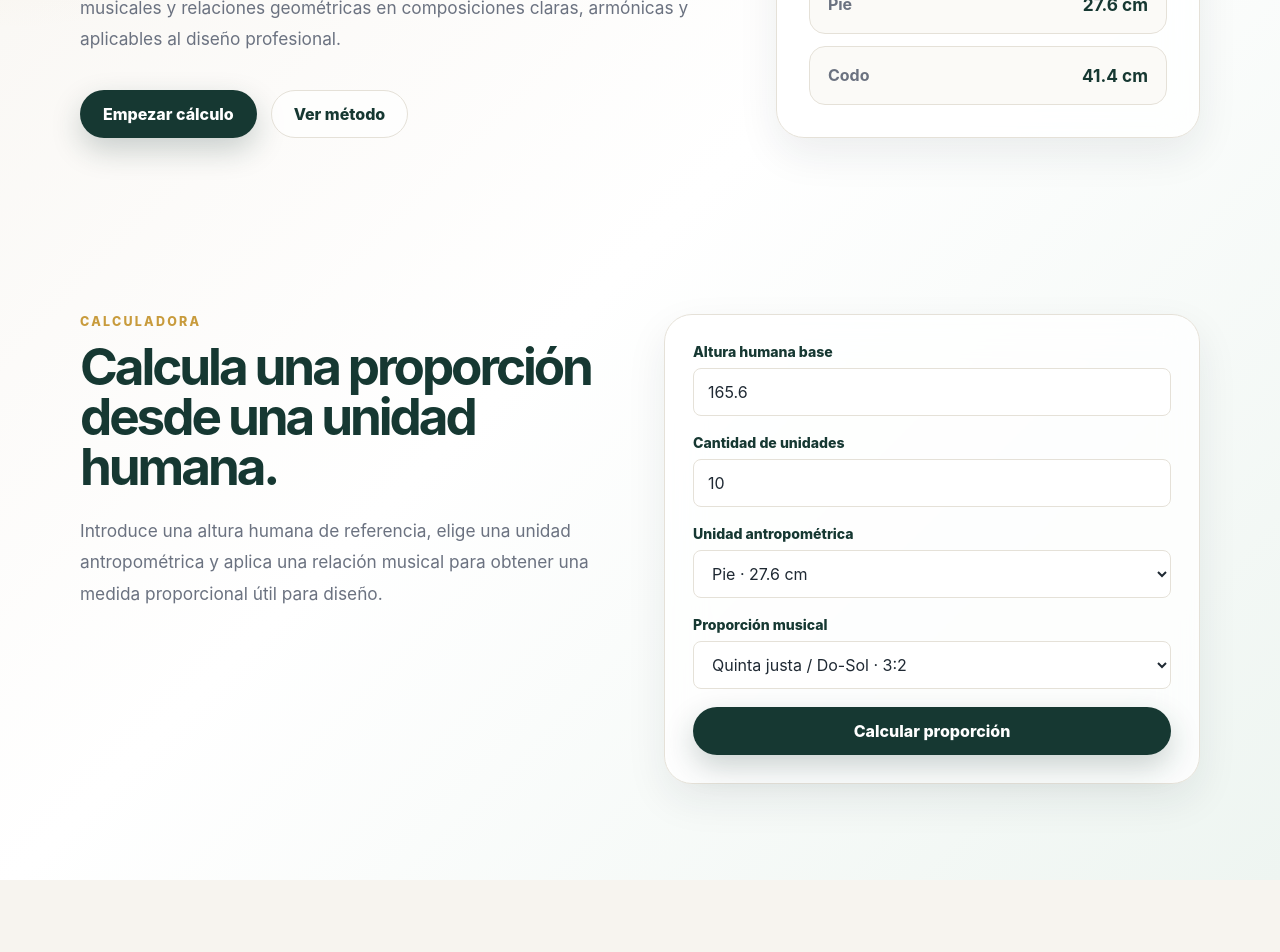
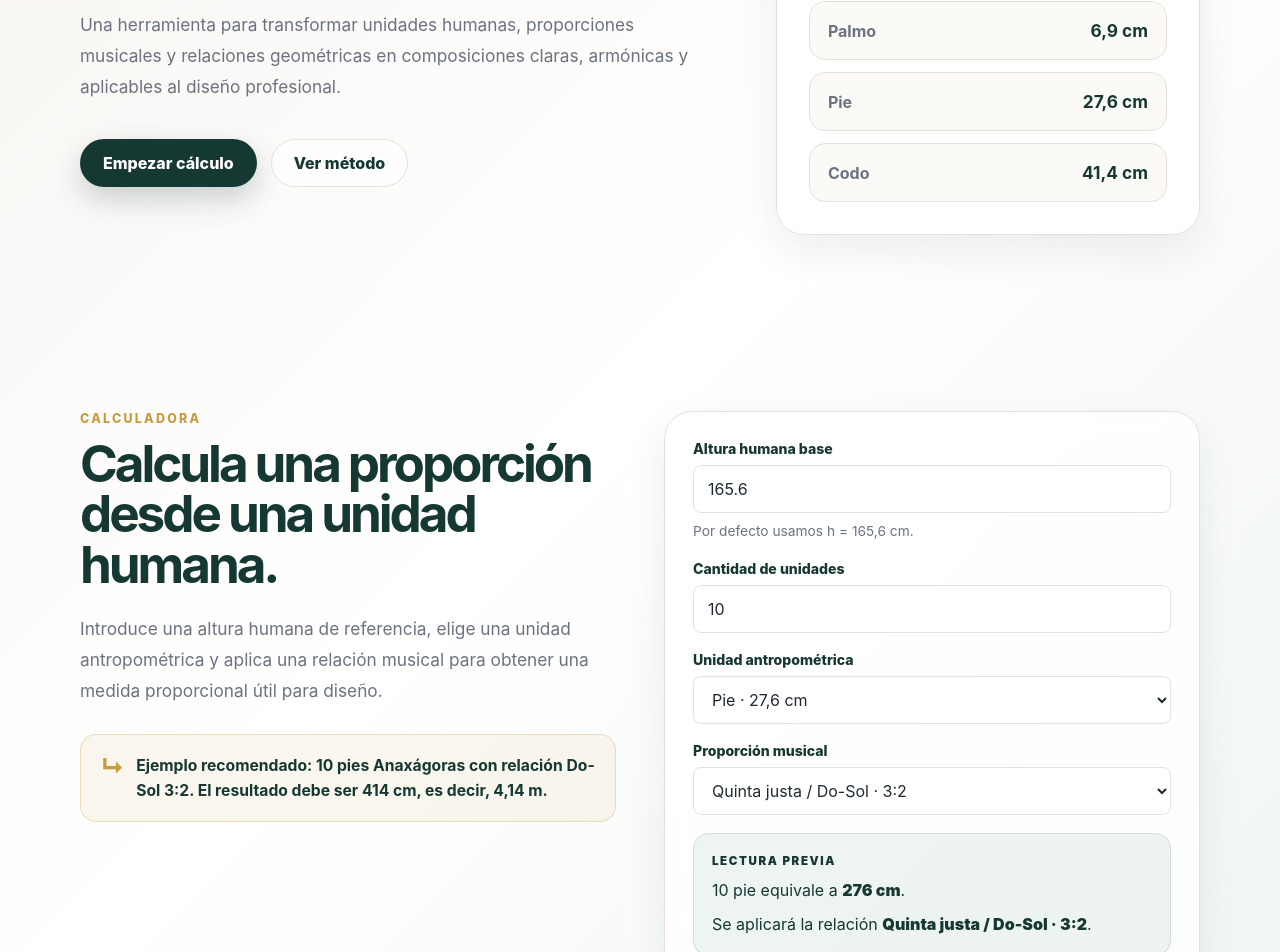
Before and after one commit to CocoGar/anaxagorasapp, a Vue app: page / in a window 1280 px wide. Shown: the part 480-1432 px from the top of the page. Before the commit the page ends 1360 px from the top, so only its background shows below. Built offline with nearby package versions, Linux system fonts and the light colour scheme.

Commit message:
feat: improve calculator UX and Spanish number formatting

```diff
--- a/src/components/ui/BaseButton.vue
+++ b/src/components/ui/BaseButton.vue
@@ -3,13 +3,22 @@ defineProps({
   variant: {
     type: String,
     default: 'primary',
-    validator: (value) => ['primary', 'secondary'].includes(value)
+    validator: (value) => ['primary', 'secondary', 'ghost'].includes(value)
+  },
+  type: {
+    type: String,
+    default: 'button',
+    validator: (value) => ['button', 'submit', 'reset'].includes(value)
   }
 });
 </script>
 
 <template>
-  <button class="base-button" :class="`base-button--${variant}`">
+  <button
+    class="base-button"
+    :class="`base-button--${variant}`"
+    :type="type"
+  >
     <slot />
   </button>
 </template>
@@ -25,14 +34,21 @@ defineProps({
   border: 1px solid transparent;
   border-radius: 999px;
   font-weight: 800;
+  line-height: 1;
   transition:
     transform 0.2s ease,
     box-shadow 0.2s ease,
-    background 0.2s ease;
+    background 0.2s ease,
+    border-color 0.2s ease;
 }
 
 .base-button:hover {
   transform: translateY(-1px);
+}
+
+.base-button:focus-visible {
+  outline: 4px solid rgba(200, 155, 60, 0.26);
+  outline-offset: 3px;
 }
 
 .base-button--primary {
@@ -41,9 +57,27 @@ defineProps({
   box-shadow: 0 12px 30px rgba(22, 56, 50, 0.22);
 }
 
+.base-button--primary:hover {
+  box-shadow: 0 16px 36px rgba(22, 56, 50, 0.28);
+}
+
 .base-button--secondary {
   border-color: var(--color-border);
   background: rgba(255, 255, 255, 0.7);
   color: var(--color-primary);
 }
+
+.base-button--secondary:hover {
+  border-color: rgba(22, 56, 50, 0.24);
+  background: #ffffff;
+}
+
+.base-button--ghost {
+  background: transparent;
+  color: var(--color-primary);
+}
+
+.base-button--ghost:hover {
+  background: rgba(22, 56, 50, 0.06);
+}
 </style>
--- /dev/null
+++ b/src/utils/numberFormat.js
@@ -0,0 +1,20 @@
+export function formatSpanishNumber(value, maximumFractionDigits = 2) {
+  const numericValue = Number(value);
+
+  if (!Number.isFinite(numericValue)) {
+    return '0';
+  }
+
+  return new Intl.NumberFormat('es-ES', {
+    minimumFractionDigits: 0,
+    maximumFractionDigits
+  }).format(numericValue);
+}
+
+export function formatCentimeters(value) {
+  return `${formatSpanishNumber(value)} cm`;
+}
+
+export function formatMeters(value) {
+  return `${formatSpanishNumber(value)} m`;
+}
--- a/src/views/CalculatorView.vue
+++ b/src/views/CalculatorView.vue
@@ -8,11 +8,18 @@ import BaseSelect from '../components/ui/BaseSelect.vue';
 
 import {
   DEFAULT_HUMAN_HEIGHT_CM,
-  getAnthropometricUnits
+  getAnthropometricUnits,
+  getAnthropometricUnitById
 } from '../core/anthropometricSystem';
 
 import { MUSICAL_RATIOS } from '../core/musicalRatios';
 import { calculateAnaxagorasProportion } from '../core/proportionCalculator';
+
+import {
+  formatCentimeters,
+  formatMeters,
+  formatSpanishNumber
+} from '../utils/numberFormat';
 
 const heightCm = ref(DEFAULT_HUMAN_HEIGHT_CM);
 const quantity = ref(10);
@@ -21,11 +28,26 @@ const musicalRatioId = ref('fifth');
 const calculationResult = ref(null);
 const errorMessage = ref('');
 
+const anthropometricUnits = computed(() =>
+  getAnthropometricUnits(Number(heightCm.value))
+);
+
 const anthropometricUnitOptions = computed(() =>
-  getAnthropometricUnits(Number(heightCm.value)).map((unit) => ({
+  anthropometricUnits.value.map((unit) => ({
     value: unit.id,
-    label: `${unit.name} · ${unit.valueCm} cm`
+    label: `${unit.name} · ${formatCentimeters(unit.valueCm)}`
   }))
+);
+
+const selectedAnthropometricUnit = computed(() =>
+  getAnthropometricUnitById(
+    anthropometricUnitId.value,
+    Number(heightCm.value)
+  )
+);
+
+const selectedMusicalRatio = computed(() =>
+  MUSICAL_RATIOS.find((ratio) => ratio.id === musicalRatioId.value)
 );
 
 const musicalRatioOptions = MUSICAL_RATIOS.map((ratio) => ({
@@ -65,17 +87,31 @@ function calculateResult() {
           y aplica una relación musical para obtener una medida proporcional útil
           para diseño.
         </p>
+
+        <div class="calculator-view__hint">
+          <span class="calculator-view__hint-mark">↳</span>
+          <p>
+            Ejemplo recomendado: 10 pies Anaxágoras con relación Do-Sol 3:2.
+            El resultado debe ser 414 cm, es decir, 4,14 m.
+          </p>
+        </div>
       </div>
 
       <BaseCard class="calculator-view__card">
         <form class="calculator-form" @submit.prevent="calculateResult">
+          <div class="calculator-form__group">
             <BaseInput
               id="heightCm"
               v-model="heightCm"
               label="Altura humana base"
               type="number"
-            placeholder="165.6"
+              placeholder="165,6"
             />
+
+            <p class="calculator-form__helper">
+              Por defecto usamos h = {{ formatCentimeters(DEFAULT_HUMAN_HEIGHT_CM) }}.
+            </p>
+          </div>
 
           <BaseInput
             id="quantity"
@@ -99,7 +135,26 @@ function calculateResult() {
             :options="musicalRatioOptions"
           />
 
-          <BaseButton>
+          <div class="live-summary">
+            <p class="live-summary__label">Lectura previa</p>
+
+            <p>
+              {{ formatSpanishNumber(quantity) }}
+              {{ selectedAnthropometricUnit.name.toLowerCase() }} equivale a
+              <strong>
+                {{ formatCentimeters(quantity * selectedAnthropometricUnit.valueCm) }}
+              </strong>.
+            </p>
+
+            <p v-if="selectedMusicalRatio">
+              Se aplicará la relación
+              <strong>
+                {{ selectedMusicalRatio.name }} · {{ selectedMusicalRatio.ratioLabel }}
+              </strong>.
+            </p>
+          </div>
+
+          <BaseButton type="submit">
             Calcular proporción
           </BaseButton>
 
@@ -112,17 +167,17 @@ function calculateResult() {
           <p class="result-panel__label">Resultado proporcional</p>
 
           <div class="result-panel__main">
-            {{ calculationResult.resultCm }} cm
+            {{ formatCentimeters(calculationResult.resultCm) }}
           </div>
 
           <div class="result-panel__secondary">
-            {{ calculationResult.resultMeters }} m
+            {{ formatMeters(calculationResult.resultMeters) }}
           </div>
 
           <dl class="result-panel__details">
             <div>
               <dt>Medida base</dt>
-              <dd>{{ calculationResult.baseMeasureCm }} cm</dd>
+              <dd>{{ formatCentimeters(calculationResult.baseMeasureCm) }}</dd>
             </div>
 
             <div>
@@ -136,8 +191,8 @@ function calculateResult() {
             <div>
               <dt>Lectura del cálculo</dt>
               <dd>
-                {{ calculationResult.quantity }} unidades humanas transformadas
-                mediante una proporción musical.
+                {{ formatSpanishNumber(calculationResult.quantity) }}
+                unidades humanas transformadas mediante una proporción musical.
               </dd>
             </div>
           </dl>
@@ -168,6 +223,31 @@ function calculateResult() {
   letter-spacing: -0.06em;
 }
 
+.calculator-view__hint {
+  display: flex;
+  gap: 12px;
+  max-width: 620px;
+  margin-top: 28px;
+  padding: 18px 20px;
+  border: 1px solid rgba(200, 155, 60, 0.28);
+  border-radius: var(--radius-md);
+  background: rgba(200, 155, 60, 0.08);
+}
+
+.calculator-view__hint-mark {
+  color: var(--color-accent);
+  font-size: 1.4rem;
+  font-weight: 900;
+}
+
+.calculator-view__hint p {
+  margin: 0;
+  color: var(--color-primary);
+  font-size: 0.98rem;
+  font-weight: 700;
+  line-height: 1.6;
+}
+
 .calculator-view__card {
   display: grid;
   gap: 28px;
@@ -179,6 +259,18 @@ function calculateResult() {
   gap: 18px;
 }
 
+.calculator-form__group {
+  display: grid;
+  gap: 8px;
+}
+
+.calculator-form__helper {
+  margin: 0;
+  color: var(--color-muted);
+  font-size: 0.86rem;
+  line-height: 1.5;
+}
+
 .calculator-form__error {
   margin: 0;
   padding: 14px 16px;
@@ -187,6 +279,34 @@ function calculateResult() {
   background: rgba(180, 55, 55, 0.08);
   color: #8f1f1f;
   font-weight: 700;
+}
+
+.live-summary {
+  display: grid;
+  gap: 8px;
+  padding: 18px;
+  border: 1px solid rgba(22, 56, 50, 0.12);
+  border-radius: var(--radius-md);
+  background: rgba(217, 231, 223, 0.45);
+}
+
+.live-summary__label {
+  margin: 0;
+  color: var(--color-accent);
+  font-size: 0.72rem;
+  font-weight: 900;
+  letter-spacing: 0.14em;
+  text-transform: uppercase;
+}
+
+.live-summary p {
+  margin: 0;
+  color: var(--color-primary);
+  line-height: 1.6;
+}
+
+.live-summary strong {
+  font-weight: 900;
 }
 
 .result-panel {
--- a/src/views/HomeView.vue
+++ b/src/views/HomeView.vue
@@ -6,6 +6,8 @@ import {
   DEFAULT_HUMAN_HEIGHT_CM,
   getAnthropometricUnits
 } from '../core/anthropometricSystem';
+
+import { formatCentimeters } from '../utils/numberFormat';
 
 const anthropometricUnits = getAnthropometricUnits();
 </script>
@@ -27,15 +29,28 @@ const anthropometricUnits = getAnthropometricUnits();
         </p>
 
         <div class="home-view__actions">
-          <BaseButton>Empezar cálculo</BaseButton>
-          <BaseButton variant="secondary">Ver método</BaseButton>
+          <a href="#calculator">
+            <BaseButton>Empezar cálculo</BaseButton>
+          </a>
+
+          <a href="#method">
+            <BaseButton variant="secondary">Ver método</BaseButton>
+          </a>
         </div>
       </div>
 
       <BaseCard class="home-view__panel">
         <div class="measure-card">
           <p class="measure-card__eyebrow">Sistema antropométrico</p>
-          <h2>h = {{ DEFAULT_HUMAN_HEIGHT_CM }} cm</h2>
+
+          <h2>
+            h = {{ formatCentimeters(DEFAULT_HUMAN_HEIGHT_CM) }}
+          </h2>
+
+          <p class="measure-card__description">
+            Las unidades base se calculan desde una altura humana de referencia.
+            El sistema métrico se conserva como equivalencia técnica.
+          </p>
 
           <div class="measure-card__list">
             <div
@@ -43,7 +58,7 @@ const anthropometricUnits = getAnthropometricUnits();
               :key="unit.id"
             >
               <span>{{ unit.name }}</span>
-              <strong>{{ unit.valueCm }} cm</strong>
+              <strong>{{ formatCentimeters(unit.valueCm) }}</strong>
             </div>
           </div>
         </div>
@@ -85,11 +100,18 @@ const anthropometricUnits = getAnthropometricUnits();
 }
 
 .measure-card h2 {
-  margin: 0 0 28px;
+  margin: 0;
   color: var(--color-primary);
   font-size: clamp(2rem, 4vw, 3.8rem);
   line-height: 1;
   letter-spacing: -0.06em;
+}
+
+.measure-card__description {
+  margin: 18px 0 28px;
+  color: var(--color-muted);
+  font-size: 0.98rem;
+  line-height: 1.7;
 }
 
 .measure-card__list {
```
Lines whose indentation alone changed are shown as unchanged.
